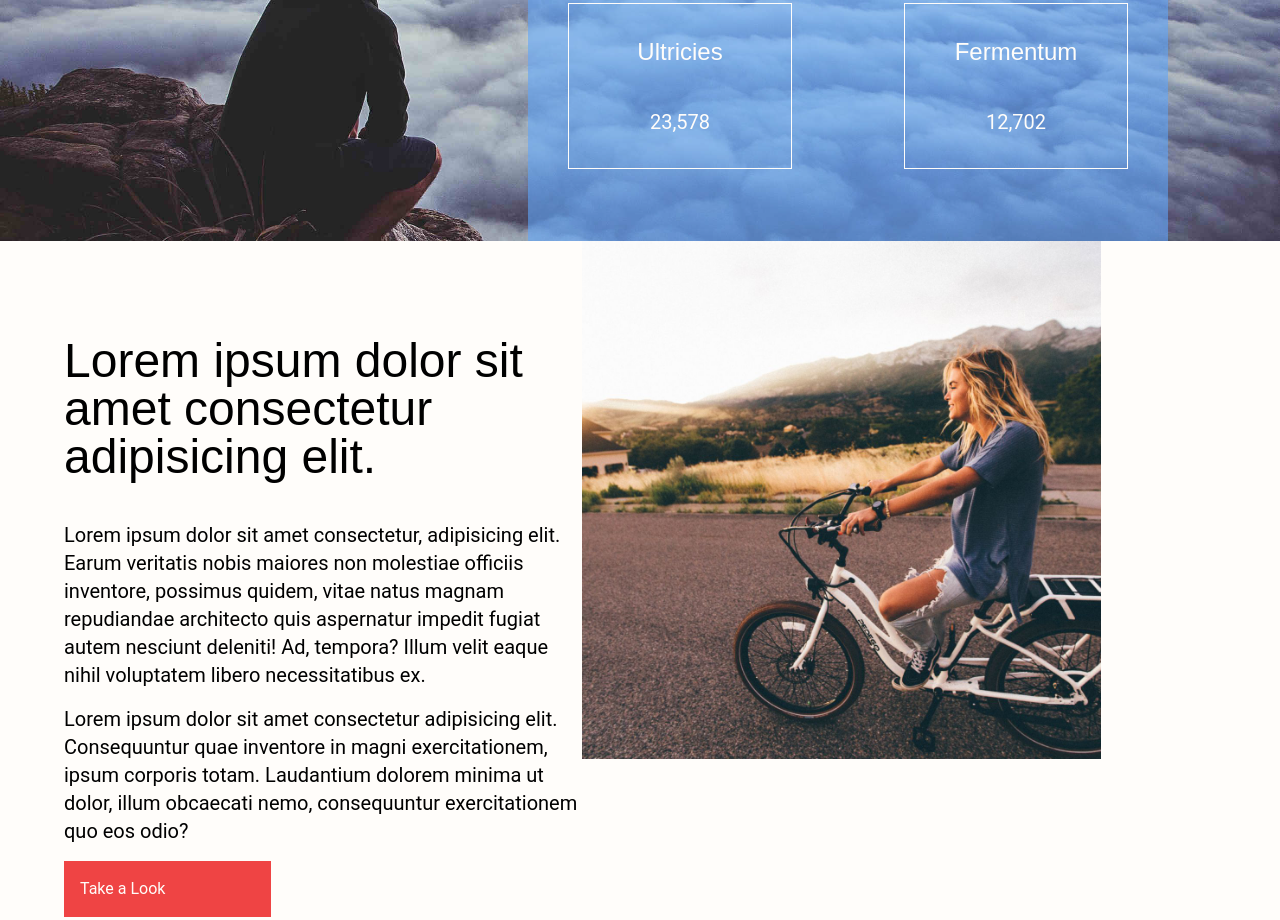
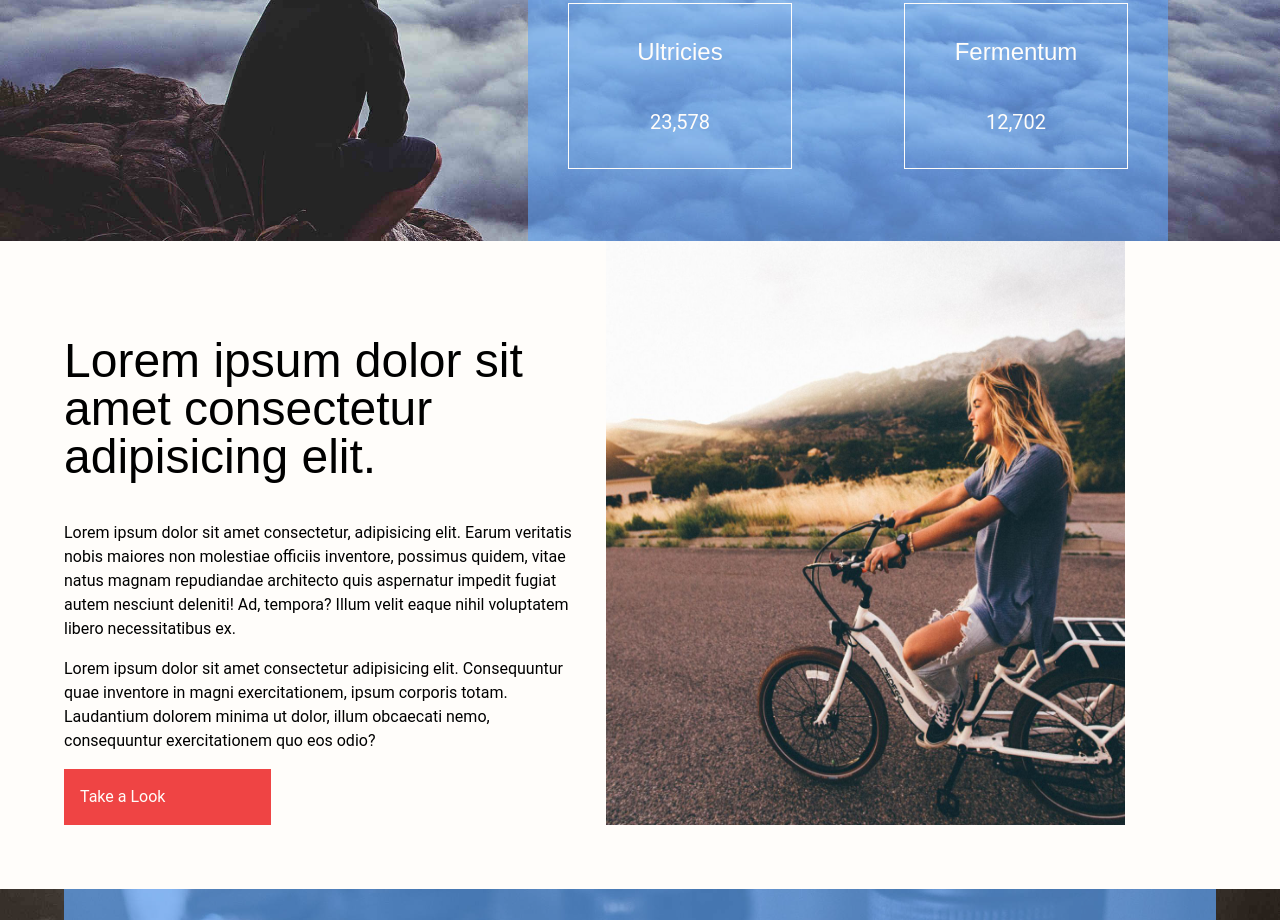
Before and after one commit to Kazk12/The-Mountain, a website: page index.html in a window 1280 px wide. Shown: the part 1332-2252 px from the top of the page. Drawn offline with Linux system fonts and the light colour scheme.

Commit message:
MODIFY : RESPOSIVE BLOG

```diff
--- a/index.html
+++ b/index.html
@@ -131,15 +131,15 @@
         </section>
 
         <section id="blog" class="bg-neutral-off-white flex flex-col items-center pb-16 ">
-            <div class="w-[90%] lg:flex lg:flex-row">
+            <div class="w-[90%] lg:flex lg:flex-row lg:gap-6">
                 <article class="lg:w-[45%] lg:flex lg:flex-col">
                     <h1 class="font-Rokkitt pt-24 pb-10 text-5xl">
                         Lorem ipsum dolor sit amet consectetur adipisicing elit.
                     </h1>
-                    <p class="font-Roboto pb-4 text-xl">
+                    <p class="font-Roboto pb-4">
                         Lorem ipsum dolor sit amet consectetur, adipisicing elit. Earum veritatis nobis maiores non molestiae officiis inventore, possimus quidem, vitae natus magnam repudiandae architecto quis aspernatur impedit fugiat autem nesciunt deleniti! Ad, tempora? Illum velit eaque nihil voluptatem libero necessitatibus ex.
                     </p>
-                    <p class="font-Roboto text-xl pb-4">
+                    <p class="font-Roboto pb-4">
                         Lorem ipsum dolor sit amet consectetur adipisicing elit. Consequuntur quae inventore in magni exercitationem, ipsum corporis totam. Laudantium dolorem minima ut dolor, illum obcaecati nemo, consequuntur exercitationem quo eos odio?
                     </p>
                     <a class="bg-red-500 p-4 flex w-[40%] font-Roboto text-neutral-off-white">
@@ -148,7 +148,7 @@
                 </article>
 
                 <div class="lg:w-[45%]">
-                    <img src="./images/1200.jpeg" alt="" class="lg:w-[100%]">
+                    <img src="./images/1200.jpeg" alt="" class="lg:w-[100%] lg:h-full">
                 </div>
 
 
```
